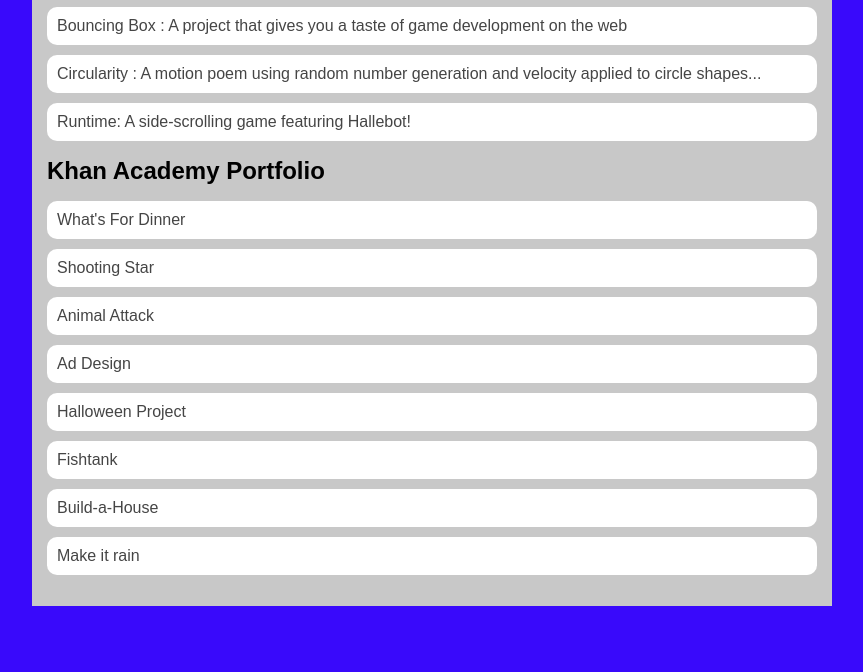
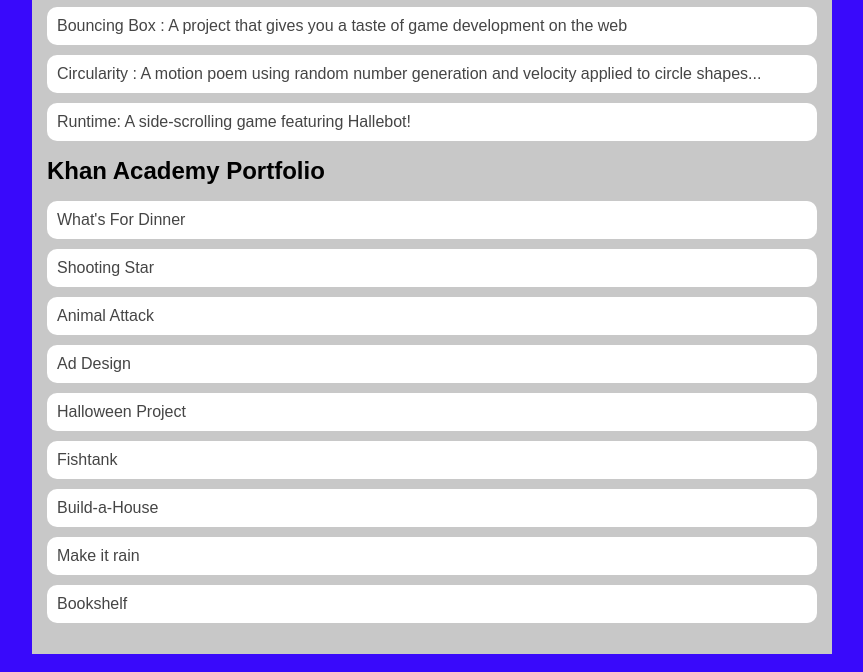
Before and after one commit to ColinMorganCode/ColinMorganCode.github.io, a plain HTML site: page portfolio.html in a window 1280 px wide. Shown: the part 197-869 px from the top of the page, without its empty margins (208-1071 px from the left). Before the commit the page ends 821 px from the top, so only its background shows below. Drawn offline with Linux system fonts and the light colour scheme.

Commit message:
bookshelf

```diff
--- a/portfolio.html
+++ b/portfolio.html
@@ -36,6 +36,7 @@
                 <li><a href="https://www.khanacademy.org/computer-programming/spin-off-of-project-fish-tank/4907220882866176">Fishtank</a></li>
                 <li><a href="https://www.khanacademy.org/computer-programming/spin-off-of-project-build-a-house/6225829958893568">Build-a-House</a></li>
                 <li><a href="https://www.khanacademy.org/computer-programming/spin-off-of-project-make-it-rain/4590468237213696">Make it rain</a></li>
+                <li><a href="https://www.khanacademy.org/computer-programming/spin-off-of-project-bookshelf/4713271011688448">Bookshelf</a></li>
             </ul>
         </div>
       </main>
```
